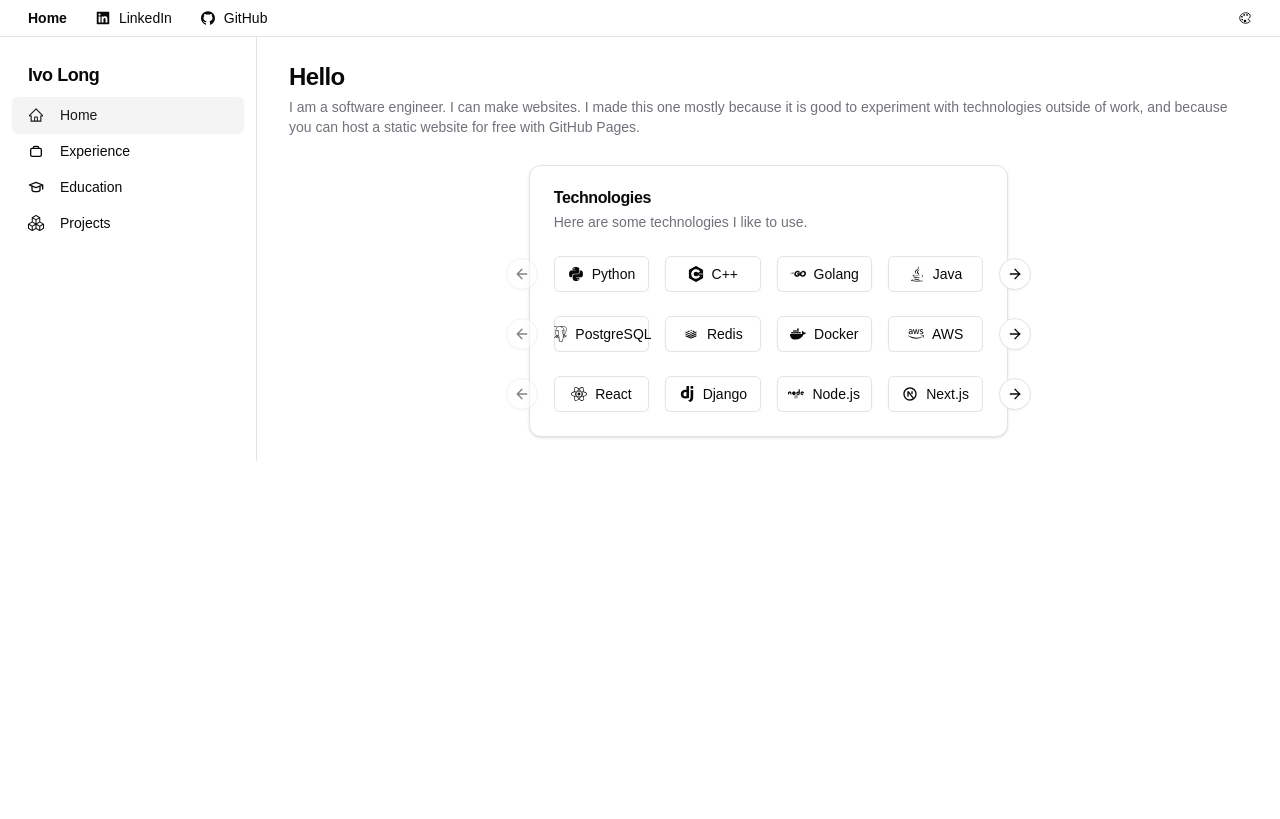
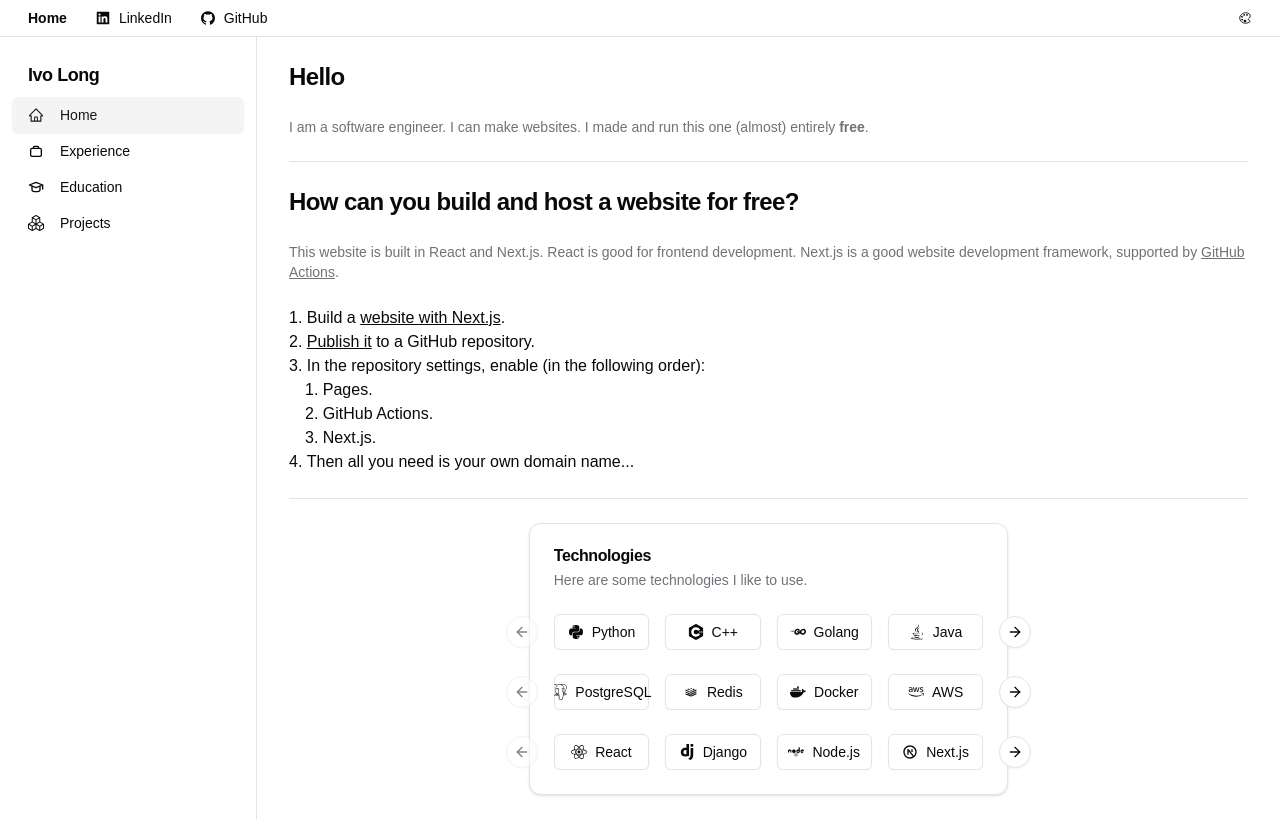
Before and after one commit to ivolong/ivolong.co.uk, a Next.js app: page / in a window 1280 px wide. Built offline with nearby package versions, Linux system fonts and the light colour scheme.

Commit message:
style: fix some page styles

```diff
--- a/app/education/page.tsx
+++ b/app/education/page.tsx
@@ -112,7 +112,7 @@
 export default function Education() {
   return (
     <div className="flex items-center justify-between">
-      <div className="space-y-6 justify-center">
+      <div className="space-y-6 w-full justify-center">
         <h2 className="text-2xl font-semibold tracking-tight">Education</h2>
         <div className="flex flex-col items-center justify-center space-y-6">
           {educationItems.map((item, index) => (
--- a/app/experience/page.tsx
+++ b/app/experience/page.tsx
@@ -71,7 +71,7 @@
 export default function Experience() {
   return (
     <div className="flex items-center justify-between">
-      <div className="space-y-6 justify-center">
+      <div className="space-y-6 w-full justify-center">
         <h2 className="text-2xl font-semibold tracking-tight">Experience</h2>
         <div className="flex flex-col items-center justify-center space-y-6">
           {experienceItems.map((item, index) => (
--- a/app/page.tsx
+++ b/app/page.tsx
@@ -6,6 +6,14 @@
   CarouselPrevious,
 } from "@/components/ui/carousel";
 import { Button } from "@/components/ui/button";
+import {
+  Card,
+  CardContent,
+  CardDescription,
+  CardHeader,
+  CardTitle,
+} from "@/components/ui/card";
+import { Separator } from "@/components/ui/separator";
 import {
   FaReact,
   FaNode,
@@ -27,13 +35,7 @@
 } from "react-icons/si";
 import { DiRedis, DiGoogleCloudPlatform } from "react-icons/di";
 import { IoLogoJavascript } from "react-icons/io5";
-import {
-  Card,
-  CardContent,
-  CardDescription,
-  CardHeader,
-  CardTitle,
-} from "@/components/ui/card";
+import Link from "next/link";
 
 const languages = [
   {
@@ -125,14 +127,60 @@
 export default function Home() {
   return (
     <div className="flex items-center justify-between">
-      <div className="space-y-1">
+      <div className="space-y-6 w-full">
         <h2 className="text-2xl font-semibold tracking-tight">Hello</h2>
         <p className="text-sm text-muted-foreground">
-          I am a software engineer. I can make websites. I made this one mostly
-          because it is good to experiment with technologies outside of work, and
-          because you can host a static website for free with GitHub Pages.
+          I am a software engineer. I can make websites. I made and run this one
+          (almost) entirely <b>free</b>.
         </p>
-        <br />
+        <Separator />
+        <h2 className="text-2xl font-semibold tracking-tight">
+          How can you build and host a website for free?
+        </h2>
+        <p className="text-sm text-muted-foreground">
+          This website is built in React and Next.js. React is good for frontend
+          development. Next.js is a good website development framework,
+          supported by{" "}
+          <Link
+            href="https://nextjs.org/docs/app/getting-started/installation"
+            target="_blank"
+            className="underline"
+          >
+            GitHub Actions
+          </Link>
+          .
+        </p>
+        <ul className="list-inside list-decimal">
+          <li>
+            Build a{" "}
+            <Link
+              href="https://nextjs.org/docs/app/getting-started/installation"
+              target="_blank"
+              className="underline"
+            >
+              website with Next.js
+            </Link>
+            .
+          </li>
+          <li>
+            <Link
+              href="https://github.com/new"
+              target="_blank"
+              className="underline"
+            >
+              Publish it
+            </Link>{" "}
+            to a GitHub repository.
+          </li>
+          <li>In the repository settings, enable (in the following order):</li>
+          <ul className="list-inside indent-4 list-decimal">
+            <li>Pages.</li>
+            <li>GitHub Actions.</li>
+            <li>Next.js.</li>
+          </ul>
+          <li>Then all you need is your own domain name...</li>
+        </ul>
+        <Separator />
         <div className="flex flex-col items-center justify-center space-y-6">
           <Card className="w-[50%]">
             <CardHeader>
--- a/app/projects/page.tsx
+++ b/app/projects/page.tsx
@@ -54,7 +54,7 @@
 export default function Projects() {
   return (
     <div className="flex items-center justify-between">
-      <div className="space-y-6 justify-center">
+      <div className="space-y-6 w-full justify-center">
         <h2 className="text-2xl font-semibold tracking-tight">Projects</h2>
         <div className="flex flex-col items-center justify-center space-y-6">
           {projects.map((project, index) => (
--- a/package.json
+++ b/package.json
@@ -9,7 +9,8 @@
     "start": "next start",
     "lint": "next lint",
     "prettier": "npx prettier --check \"**/*.{js,ts,jsx,tsx,mjs,json}\"",
-    "format": "npx prettier --write \"**/*.{js,ts,jsx,tsx,mjs,json}\""
+    "format": "npx prettier --write \"**/*.{js,ts,jsx,tsx,mjs,json}\"",
+    "pre-commit": "npm run format && npm run lint && npm run build"
   },
   "dependencies": {
     "@radix-ui/react-context-menu": "^2.2.2",
```
Also changed, not shown: 1 other file (tests, documents, lock files or other folders).
